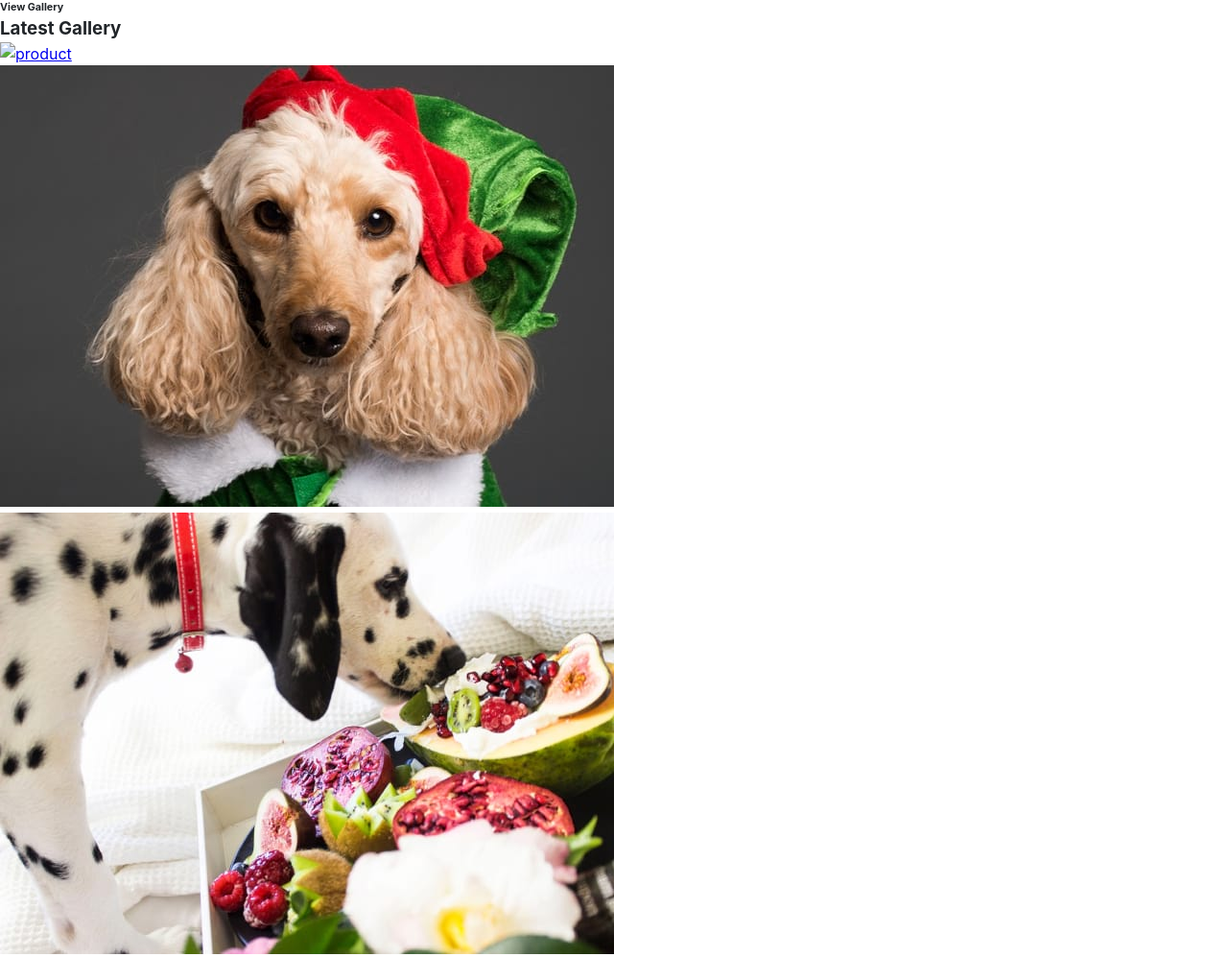
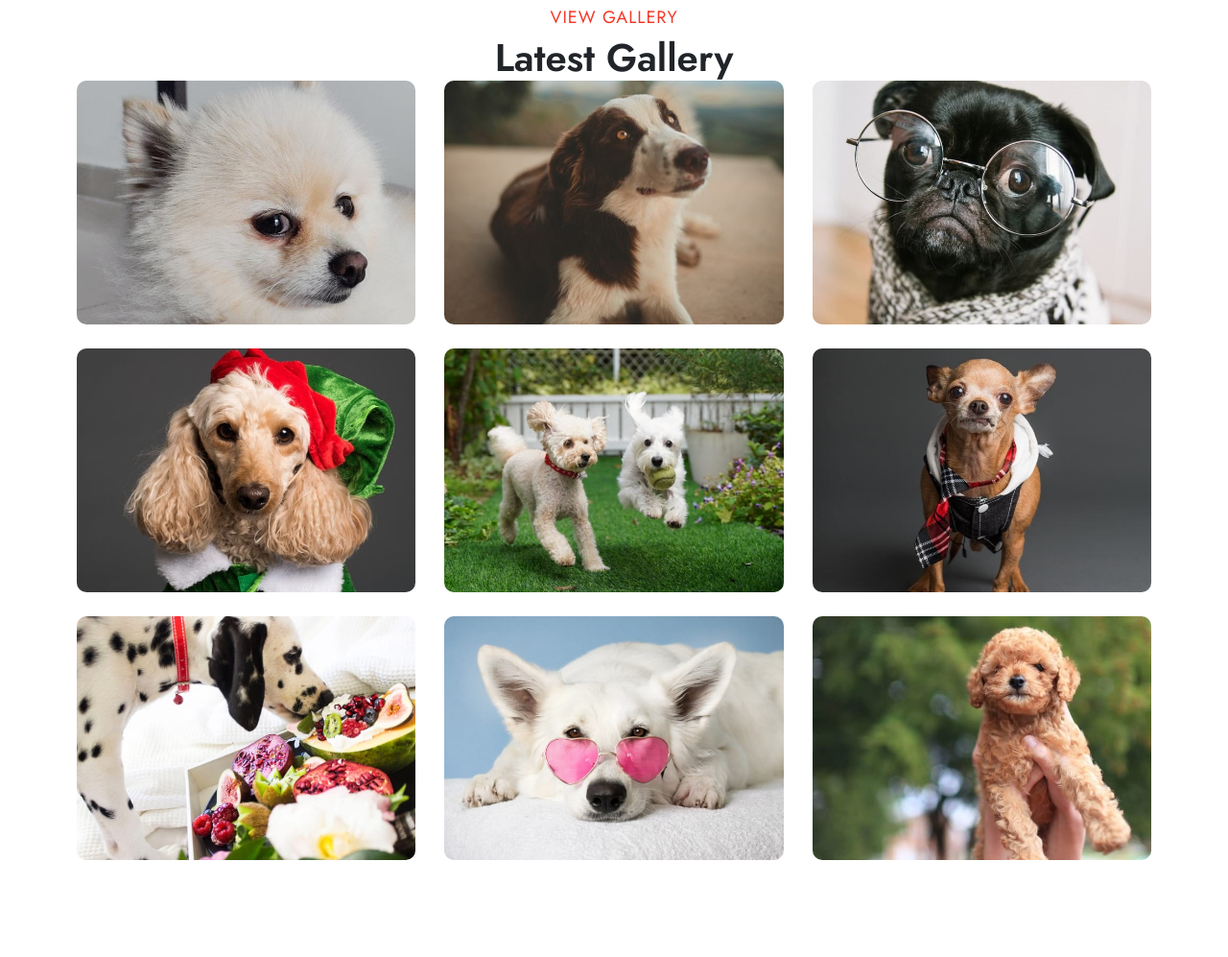
Before and after one commit to Manh-Hungg/BaiTap-CAPSTONE-POOCHCARE_Hung-Minh, a plain HTML site: page gallery.html in a window 1280 px wide. Shown: the top 997 px of the page at 96% size. After the commit the page ends 921 px from the top, so only its background shows below. Drawn offline with Linux system fonts and the light colour scheme.

Commit message:
fix gallery v2

```diff
--- a/gallery.html
+++ b/gallery.html
@@ -28,10 +28,49 @@
       text-align: left;
       background-color: #fff;
     }
+    .container {
+      width: 100%;
+      max-width: 1150px;
+      padding-right: 15px;
+      padding-left: 15px;
+      margin-right: auto;
+      margin-left: auto;
+      font-family: 'Jost', sans-serif;
+    }
+    .grid {
+      display: grid;
+      grid-template-columns:repeat( 3,1fr);
+      max-width: 1150px;
+      gap: 30px;
 
-
-
-
+    }
+    .text-left {
+      text-align: left !important;
+    }
+    .text-center{
+      text-align: center !important;
+    }
+    .top-title {
+      font-size: 18px;
+      font-weight: 400;
+      text-transform: uppercase;
+      line-height: 2em;
+      letter-spacing: 1px;
+      color: #f53626;
+    }
+    .bot-title {
+      font-size: 40px;
+      font-weight: 600;
+      line-height: 48px;
+      text-transform: capitalize;
+    }
+    .img-fluid{
+      width: 100%;
+      border-radius: 10px;
+    }
+    .nospace {
+      font-size: 60px;
+    }
 
 
 
@@ -46,67 +85,48 @@
   <section class="gallery-content">
     <div class="gallery-container">
         <div class="container">
-                <div class="header-section text-center mx-auto">
+            <div class="title text-center">
                 <h6 class="top-title">View Gallery</h6>
                 <h3 class="bot-title">Latest Gallery</h3>
             </div>
 
-                <div class="row galler-top mt-lg-5 mt-4">
-              <div class="col-md-4 protfolio-item hover14">
-                <a href="./asset/img/g1.jpg" data-lightbox="example-set" class="mb-4"
+            <div class="container-img grid nospace">
+              <div class="col-img">
+                <a href="./asset/img/g1.jpg" data-lightbox="example-set" class=""
                   data-title="lorem ipsum dolor sit amet">
-                  <figure>
                     <img src="./asset/img/g1.jpg" alt="product" class="img-fluid">
-                  </figure>
                 </a>
-                <a href="./asset/img/g2.jpg" data-lightbox="example-set" class="mb-4" data-title="lorem ipsum dolor sit amet">
-                  <figure>
+                <a href="./asset/img/g2.jpg" data-lightbox="example-set" class="" data-title="lorem ipsum dolor sit amet">
                     <img src="./asset/img/g2.jpg" alt="product" class="img-fluid">
-                  </figure>
                 </a>
-                <a href="./asset/img/g7.jpg" data-lightbox="example-set" class="mb-4" data-title="lorem ipsum dolor sit amet">
-                  <figure>
+                <a href="./asset/img/g7.jpg" data-lightbox="example-set" class="" data-title="lorem ipsum dolor sit amet">
                     <img src="./asset/img/g7.jpg" alt="product" class="img-fluid">
-                  </figure>
                 </a>
               </div>
-              <div class="col-md-4 protfolio-item hover14">
-                <a href="./asset/img/g3.jpg" data-lightbox="example-set" class="mb-4"
+              <div class="col-img">
+                <a href="./asset/img/g3.jpg" data-lightbox="example-set" class=""
                   data-title="lorem ipsum dolor sit amet">
-                  <figure>
                     <img src="./asset/img/g3.jpg" alt="product" class="img-fluid">
-                  </figure>
                 </a>
-                <a href="./asset/img/g4.jpg" data-lightbox="example-set" class="mb-4" data-title="lorem ipsum dolor sit amet">
-                  <figure>
+                <a href="./asset/img/g4.jpg" data-lightbox="example-set" class="" data-title="lorem ipsum dolor sit amet">
                     <img src="./asset/img/g4.jpg" alt="product" class="img-fluid">
-                  </figure>
                 </a>
-                <a href="./asset/img/g8.jpg" data-lightbox="example-set" class="mb-4" data-title="lorem ipsum dolor sit amet">
-                  <figure>
+                <a href="./asset/img/g8.jpg" data-lightbox="example-set" class="" data-title="lorem ipsum dolor sit amet">
                     <img src="./asset/img/g8.jpg" alt="product" class="img-fluid">
-                  </figure>
                 </a>
               </div>
-              <div class="col-md-4 protfolio-item hover14">
-                <a href="./asset/img/g5.jpg" data-lightbox="example-set" class="mb-4"
+              <div class="col-img">
+                <a href="./asset/img/g5.jpg" data-lightbox="example-set" class=""
                   data-title="lorem ipsum dolor sit amet">
-                  <figure>
                     <img src="./asset/img/g5.jpg" alt="product" class="img-fluid">
-                  </figure>
                 </a>
-                <a href="./asset/img/g6.jpg" data-lightbox="example-set" class="mb-4" data-title="lorem ipsum dolor sit amet">
-                  <figure>
+                <a href="./asset/img/g6.jpg" data-lightbox="example-set" class="" data-title="lorem ipsum dolor sit amet">
                     <img src="./asset/img/g6.jpg" alt="product" class="img-fluid">
-                  </figure>
                 </a>
-                <a href="./asset/img/g9.jpg" data-lightbox="example-set" class="mb-4" data-title="lorem ipsum dolor sit amet">
-                  <figure>
+                <a href="./asset/img/g9.jpg" data-lightbox="example-set" class="" data-title="lorem ipsum dolor sit amet">
                     <img src="./asset/img/g9.jpg" alt="product" class="img-fluid">
-                  </figure>
                 </a>
               </div>
-
             </div>
         </div>
     </div>
```
Also changed, not shown: asset/img/g1.jpg (renamed from asset/img/g1 (1).jpg), asset/img/g4.jpg (renamed from asset/img/g4 (1).jpg). Lines whose indentation alone changed are shown as unchanged.
